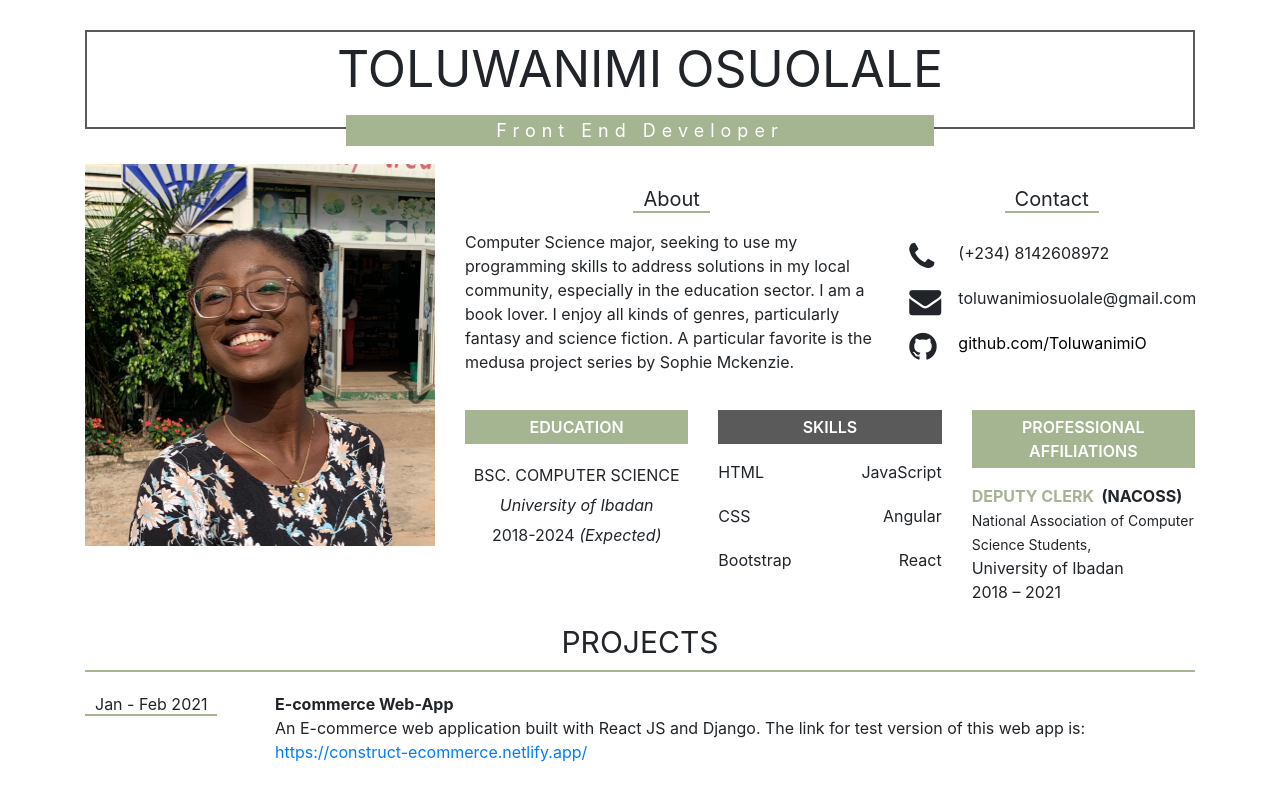
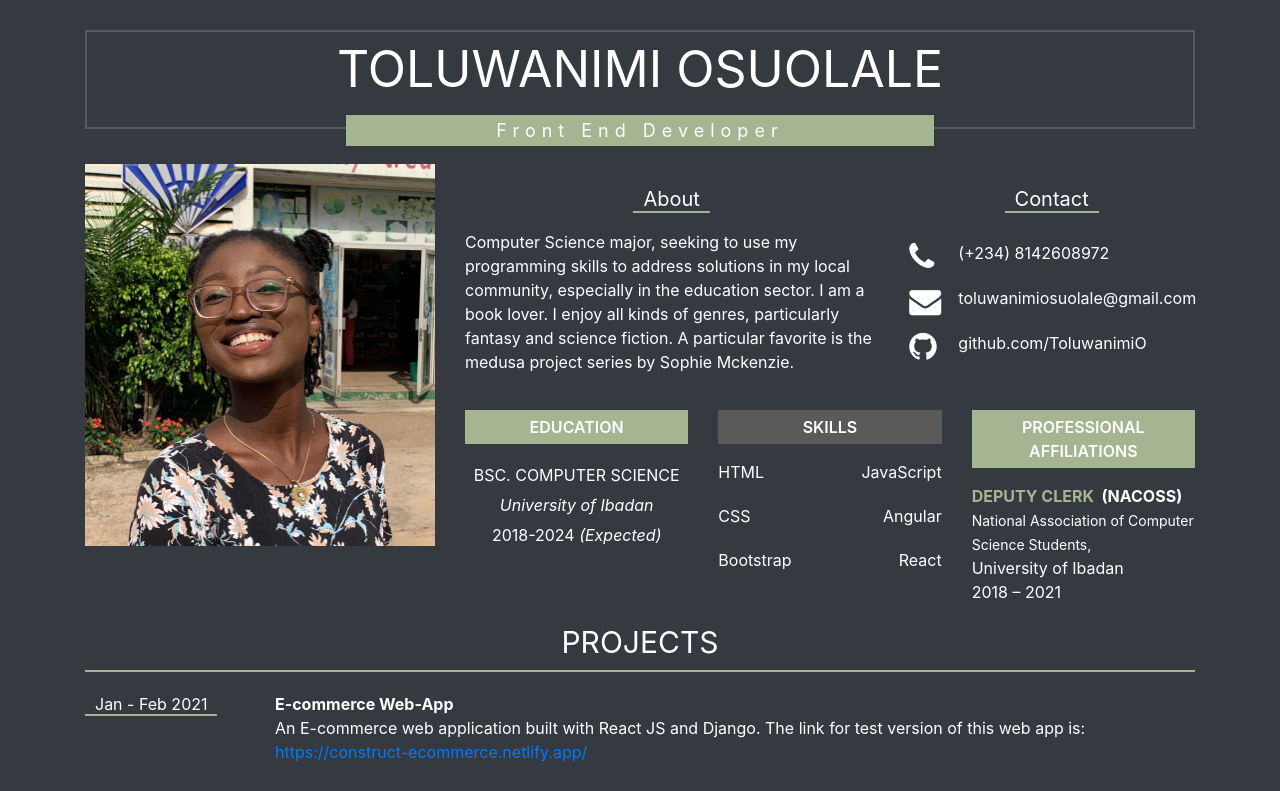
Before and after one commit to ToluwanimiO/hngi-resume, a React (Create React App) app: page / in a window 1280 px wide. Shown: the top 791 px of the page. Built offline with nearby package versions, Linux system fonts and the light colour scheme.

Commit message:
dark mode

```diff
--- a/src/App.js
+++ b/src/App.js
@@ -4,6 +4,7 @@ import hng from './assets/download.png'
 
 function App() {
   return (
+    <div className="bg-dark text-white">
       <div className="container">
         <div className="App">
           <div>
@@ -160,6 +161,7 @@ function App() {
 
         </span>
       </div>
+    </div>
   );
 }
 
--- a/src/styles.css
+++ b/src/styles.css
@@ -64,7 +64,7 @@
   padding-right: 10px;
 }
 .git{
-  color: black;
+  color: white;
 }
 .git:hover
 {
```
Lines whose indentation alone changed are shown as unchanged.
